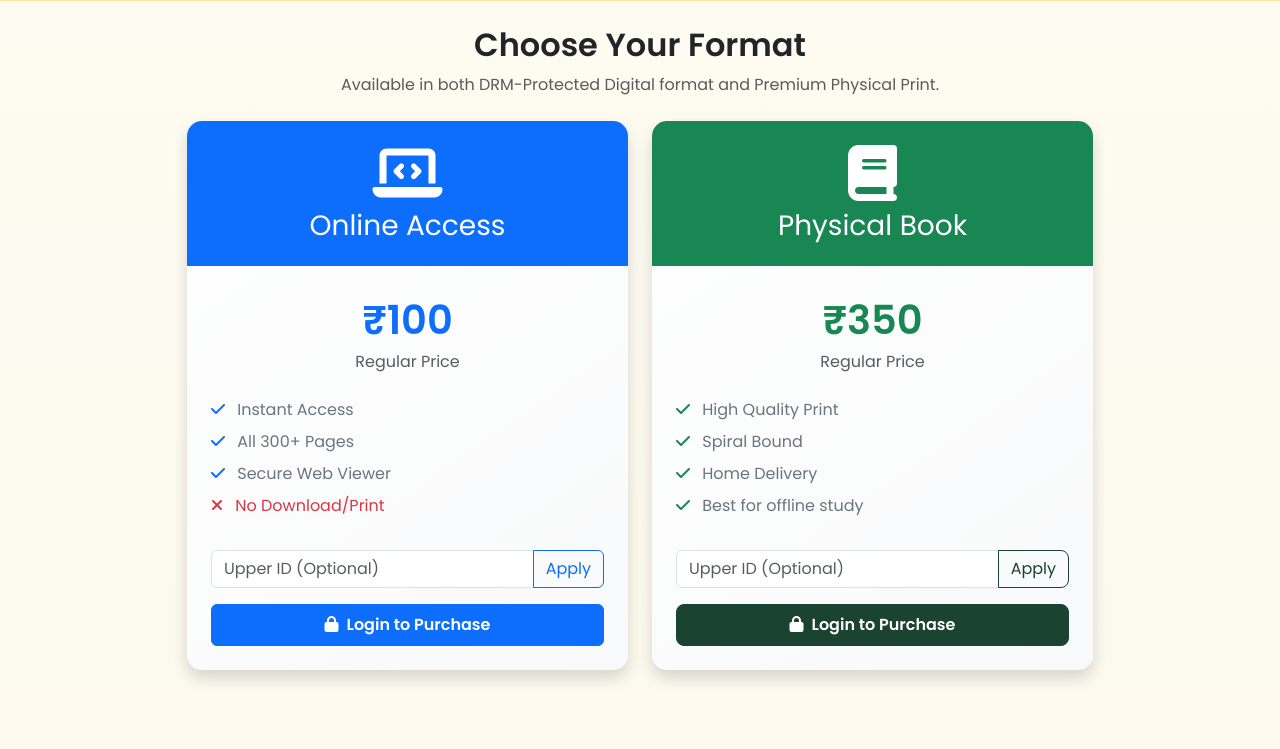
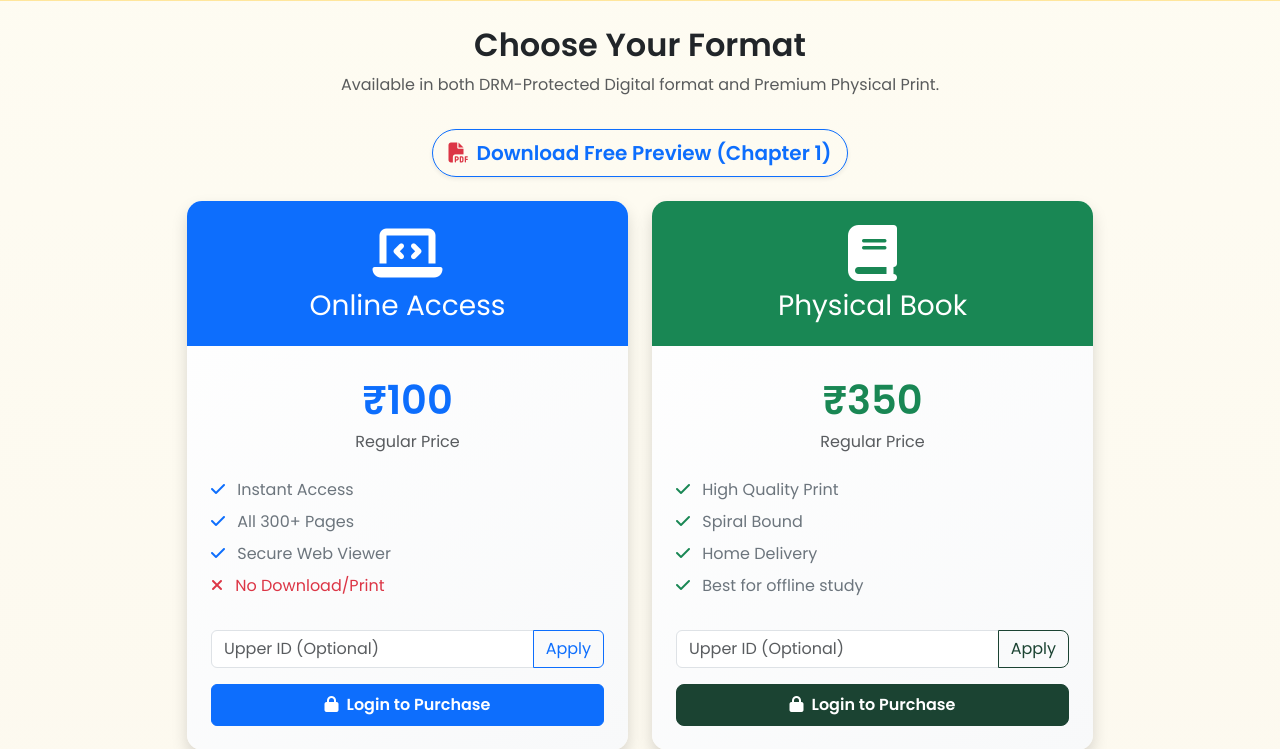
Before and after one commit to INDHeritage/HeritageSpices, a Flask app: page /science-hub in a window 1280 px wide. Shown: the part 799-1548 px from the top of the page. Run offline with Flask 3, Linux system fonts and the light colour scheme; some libraries are stand-ins or nearby versions.

Commit message:
feat: add science hub PDF preview and fix cart float casting

```diff
--- a/templates/science_hub.html
+++ b/templates/science_hub.html
@@ -30,6 +30,9 @@
     <div class="text-center mb-4 mt-5" id="pricing-section">
         <h2 class="fw-bold text-dark">Choose Your Format</h2>
         <p class="text-muted">Available in both DRM-Protected Digital format and Premium Physical Print.</p>
+        <a href="{{ url_for('static', filename='preview_chapter1.pdf') }}" target="_blank" class="btn btn-outline-primary btn-lg mt-3 fw-bold shadow-sm" style="border-radius: 30px;">
+            <i class="fas fa-file-pdf me-2 text-danger"></i>Download Free Preview (Chapter 1)
+        </a>
     </div>
 
     <!-- Check Digital Access -->
```
